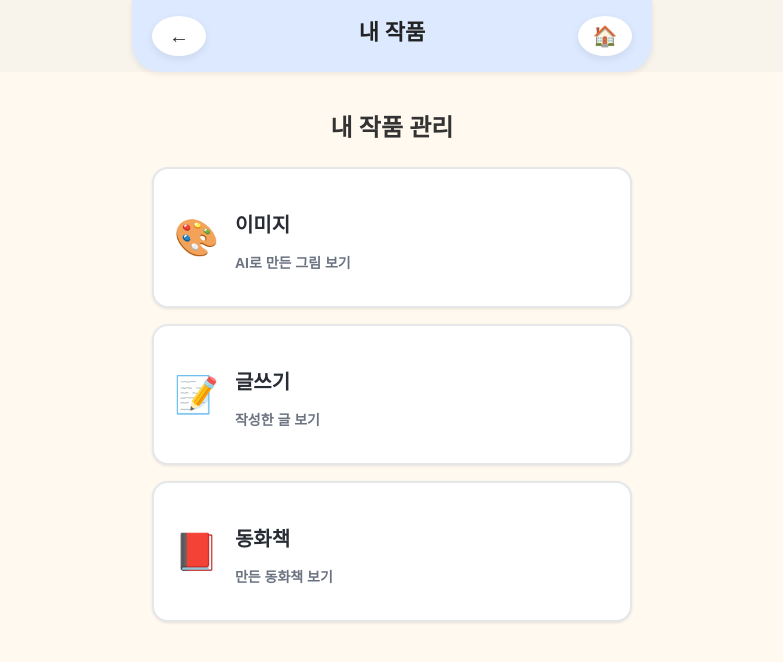
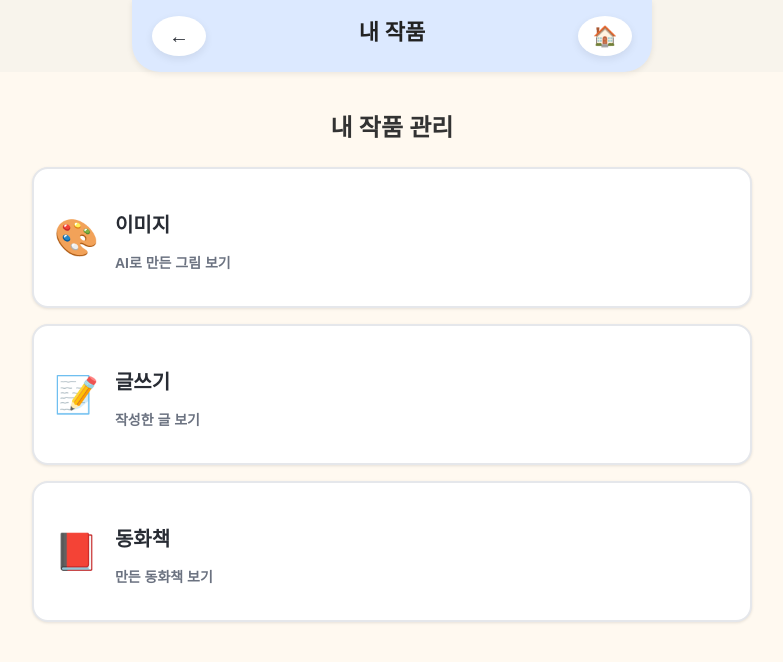
Before and after one commit to sunsudun25-cloud/hidi-story-maker, a React (Vite) app: page /my-works in a window 1280 px wide. Shown: the top 662 px of the page, without its empty margins (248-1031 px from the left). Built offline with nearby package versions, Linux system fonts and the light colour scheme.

Commit message:
FIX: Apply responsive-container to all MyWorks pages
- Replace inline maxWidth: 480px with responsive-container class
- Apply to MyWorksHome, MyWorksImages, MyWorksStories, MyWorksStorybooks
- Ensure consistent responsive behavior across all gallery pages
- Mobile: 480px, Desktop: 720px

```diff
--- a/src/pages/MyWorksHome.tsx
+++ b/src/pages/MyWorksHome.tsx
@@ -24,12 +24,10 @@ export default function MyWorksHome() {
       </h1>
 
       {/* 메뉴 3개 */}
-      <div style={{
+      <div className="responsive-container" style={{
         display: 'grid',
         gridTemplateColumns: '1fr',
-        gap: '16px',
-        maxWidth: '480px',
-        margin: '0 auto'
+        gap: '16px'
       }}>
 
         {/* 🎨 이미지 */}
--- a/src/pages/MyWorksImages.tsx
+++ b/src/pages/MyWorksImages.tsx
@@ -38,7 +38,7 @@ export default function MyWorksImages() {
 
   return (
     <div style={{ padding: "20px", minHeight: "100vh", backgroundColor: "#FFF9F0" }}>
-      <div style={{ maxWidth: "480px", margin: "0 auto" }}>
+      <div className="responsive-container">
       {/* 헤더 */}
       <div style={{ display: "flex", justifyContent: "space-between", alignItems: "center", marginBottom: "20px" }}>
         <button
--- a/src/pages/MyWorksStories.tsx
+++ b/src/pages/MyWorksStories.tsx
@@ -38,7 +38,7 @@ export default function MyWorksStories() {
 
   return (
     <div style={{ padding: "20px", minHeight: "100vh", backgroundColor: "#FFF9F0" }}>
-      <div style={{ maxWidth: "480px", margin: "0 auto" }}>
+      <div className="responsive-container">
       {/* 헤더 */}
       <div style={{ display: "flex", justifyContent: "space-between", alignItems: "center", marginBottom: "20px" }}>
         <button
--- a/src/pages/MyWorksStorybooks.tsx
+++ b/src/pages/MyWorksStorybooks.tsx
@@ -38,7 +38,7 @@ export default function MyWorksStorybooks() {
 
   return (
     <div style={{ padding: "20px", minHeight: "100vh", backgroundColor: "#FFF9F0" }}>
-      <div style={{ maxWidth: "480px", margin: "0 auto" }}>
+      <div className="responsive-container">
       {/* 헤더 */}
       <div style={{ display: "flex", justifyContent: "space-between", alignItems: "center", marginBottom: "20px" }}>
         <button
```
